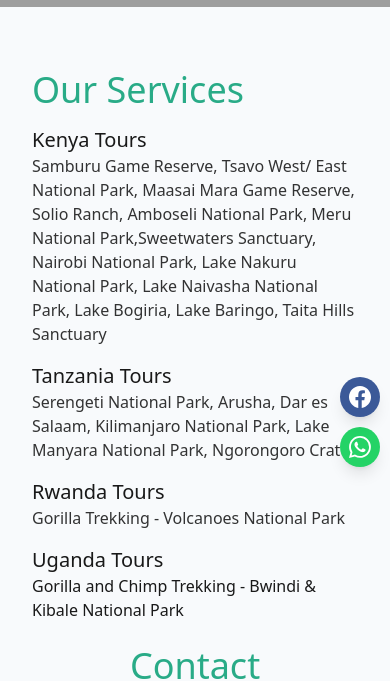
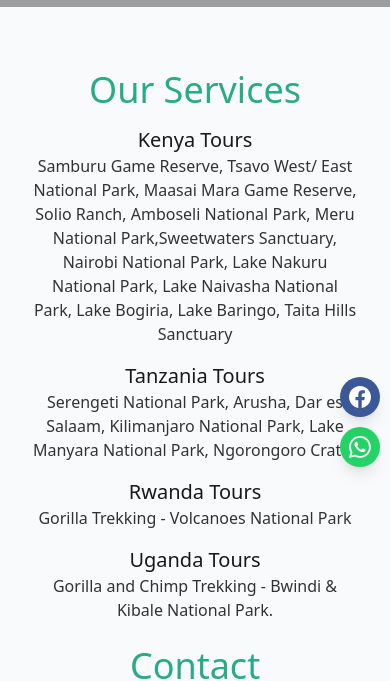
Before and after one commit to jsonwamuyu/finalpaulosafaris, a Next.js app: page / in a window 390 px wide. Shown: the part 357-1038 px from the top of the page. Built offline with nearby package versions, Linux system fonts and the light colour scheme; no server answers; grey boxes are pictures that could not be loaded.

Commit message:
center text

```diff
--- a/app/(user)/destinations/page.tsx
+++ b/app/(user)/destinations/page.tsx
@@ -33,9 +33,7 @@ export default async function Destinations(){
                   className="object-cover rounded-md group-hover:scale-105 duration-300 ease-out filter group-hover:grayscale transition-all"
                 />
                 <div className=" px-1 py-[2px] w-fit absolute bottom-0 bg-green left-0 rounded-bl-md right-0 ">
-                  <h4 className="text-yellow text-sm capitalize">
-                    {dest.name}
-                  </h4>
+                  <h4 className="text-white text-sm capitalize">{dest.name}</h4>
                 </div>
               </Link>
             );
--- a/components/ContactUsBanner.tsx
+++ b/components/ContactUsBanner.tsx
@@ -7,10 +7,14 @@ const ContactUsBanner = () => {
     <section className="w-full -mt-[7px] bg-gradient-radial from-green-100 via-green-50 to-slate-100  filter">
       <article className="max-w-7xl mx-auto justify-center items-center py-16 px-8 flex flex-col gap-6">
         <div className=" space-y-4">
-          <h2 className="text-4xl text-green">Our Services</h2>
-          <div>
-            <h5 className="text-xl font-medium">Kenya Tours</h5>
-            <p className="text-black/80 text-base">
+          <h2 className="text-4xl text-green text-center sm:text-start">
+            Our Services
+          </h2>
+          <div className="text-center sm:text-start">
+            <h5 className="text-xl font-medium text-center sm:text-start">
+              Kenya Tours
+            </h5>
+            <p className="text-black/80 text-base text-center sm:text-start">
               Samburu Game Reserve, Tsavo West/ East National Park, Maasai Mara
               Game Reserve, Solio Ranch, Amboseli National Park, Meru National
               Park,Sweetwaters Sanctuary, Nairobi National Park, Lake Nakuru
@@ -19,29 +23,37 @@ const ContactUsBanner = () => {
             </p>
           </div>
           <div>
-            <h5 className="text-xl font-medium">Tanzania Tours</h5>
-            <p className="text-black/80 text-base">
+            <h5 className="text-xl font-medium text-center sm:text-start">
+              Tanzania Tours
+            </h5>
+            <p className="text-black/80 text-base text-center sm:text-start">
               Serengeti National Park, Arusha, Dar es Salaam, Kilimanjaro
               National Park, Lake Manyara National Park, Ngorongoro Crater
             </p>
           </div>
           <div>
-            <h5 className="text-xl font-medium">Rwanda Tours</h5>
-            <p className="text-black/80 text-base">
+            <h5 className="text-xl font-medium text-center sm:text-start">
+              Rwanda Tours
+            </h5>
+            <p className="text-black/80 text-base text-center sm:text-start">
               Gorilla Trekking - Volcanoes National Park
             </p>
           </div>
 
-          <div>
-            <h5 className="text-xl font-medium">Uganda Tours</h5>
-            <p>Gorilla and Chimp Trekking - Bwindi & Kibale National Park </p>
+          <div className="text-center sm:text-start">
+            <h5 className="text-xl font-medium text-center sm:text-start">
+              Uganda Tours
+            </h5>
+            <p className="text-center sm:text-start text-base text-black/80">
+              Gorilla and Chimp Trekking - Bwindi & Kibale National Park.
+            </p>
           </div>
         </div>
         <div className="space-y-4">
-          <h5 className="text-4xl text-green text-center ">
+          <h5 className="text-4xl text-green text-center sm:text-start ">
             Contact paulosafaris.
           </h5>
-          <p className="text-center text-base text-black/80">
+          <p className="text-center sm:text-start text-base text-black/80">
             To make a<span className="font-bold">Safari Resarvation</span>, or
             simply you want to get in touch with us regarding our fantastic
             collection of
```
